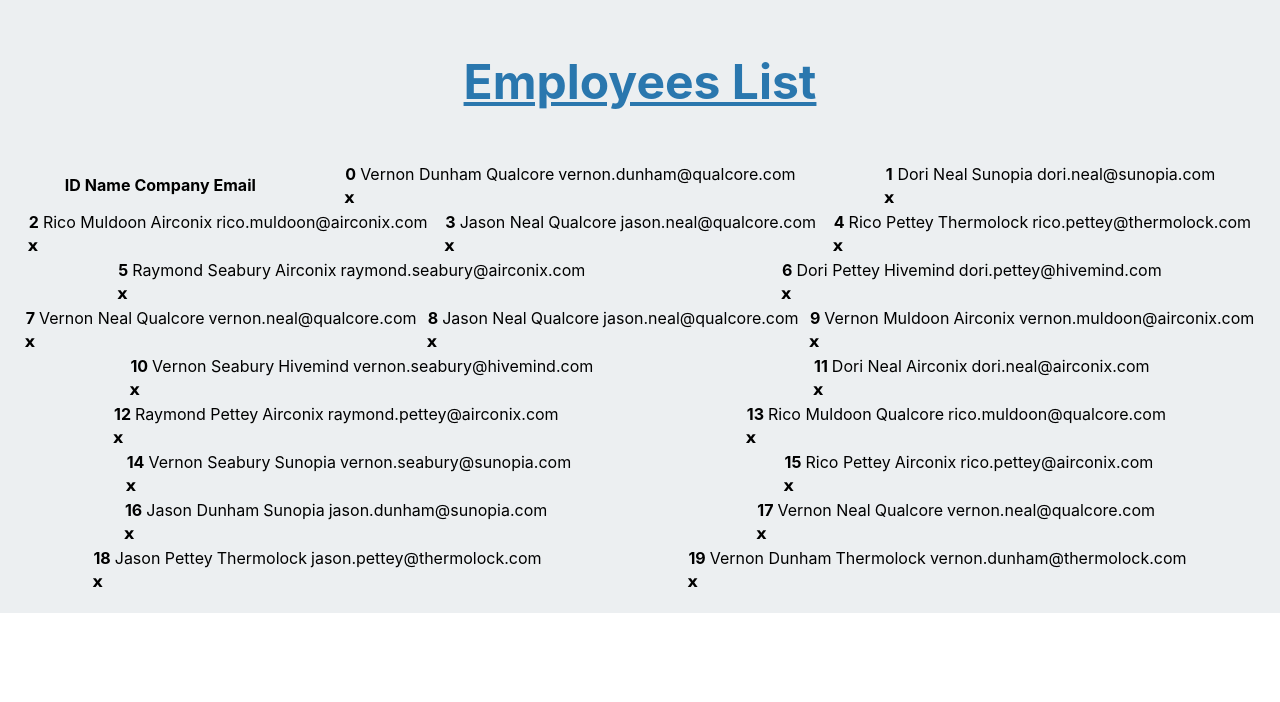
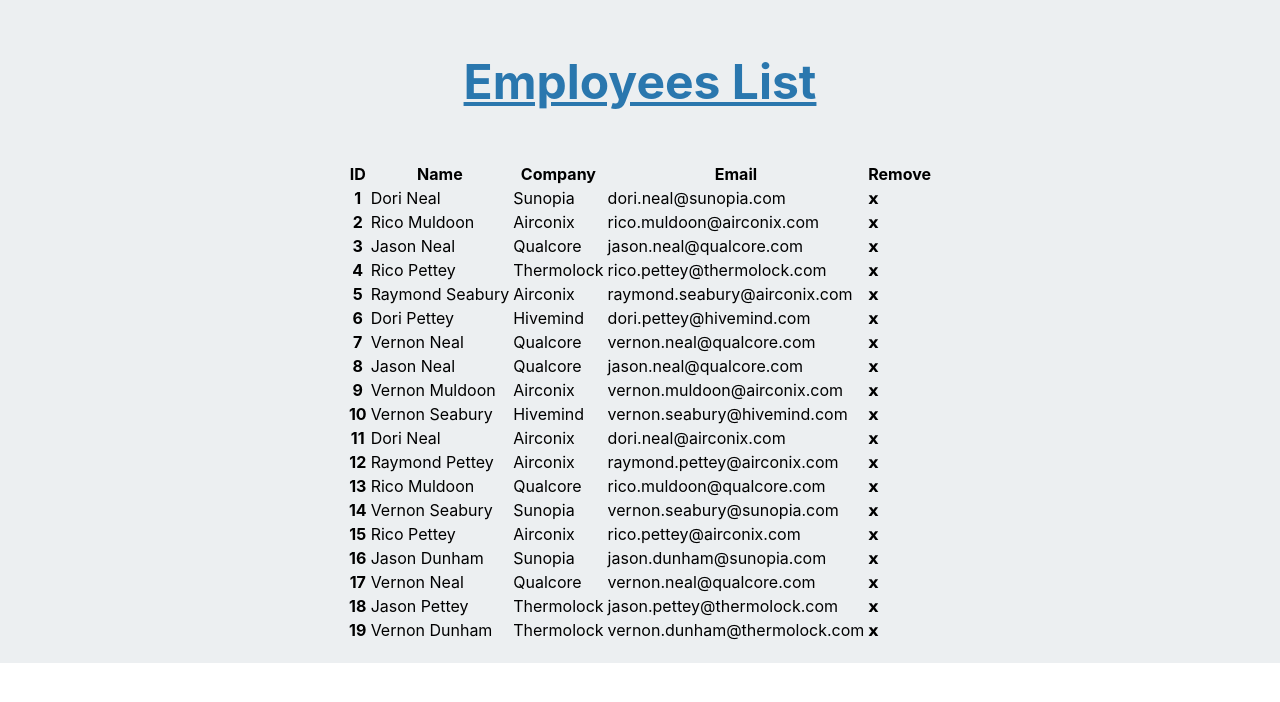
Before and after one commit to deeannalynn/React-Employee-Directory, a React (Create React App) app: page / in a window 1280 px wide. Shown: the top 702 px of the page. Built offline with nearby package versions, Linux system fonts and the light colour scheme.

Commit message:
fixed the table format

```diff
--- a/src/App.js
+++ b/src/App.js
@@ -1,12 +1,14 @@
 import React, { Component } from 'react';
 import Wrapper from "./components/Wrapper";
 import Title from "./components/Title";
-import EmployeeCard from "./components/EmployeeCard"
+// import EmployeeCard from "./components/EmployeeCard"
+import Table from 'react-bootstrap/Table';
+
 import employees from "./employees.json";
-import TopRow from "./components/TopRow";
-import './App.css';
+// import TopRow from "./components/TopRow";
+// import './App.css';
 
- class App extends Component {
+class App extends Component {
   state = {
     employees
   };
@@ -21,16 +23,31 @@ import './App.css';
     return (
       <Wrapper>
         <Title>Employees List</Title>
-        <TopRow/>
-        {this.state.employees.map(employee => (
-          <EmployeeCard
-            removeEmployee={this.removeEmployee}
-            id={employee.id}
-            name={employee.name}
-            company={employee.company}
-            email={employee.email}
-          />
-        ))}
+        {/* <TopRow /> */}
+        <Table striped bordered hover>
+          <thead>
+            <tr>
+              <th>ID</th>
+              <th>Name</th>
+              <th>Company</th>
+              <th>Email</th>
+              <th>Remove</th>
+            </tr>
+          </thead>
+          <tbody>
+            {this.state.employees.map(employee => (
+              <tr>
+                <th>{employee.id}</th>
+                <td>{employee.name}</td>
+                <td>{employee.company}</td>
+                <td>{employee.email}</td>
+                <td>    <span onClick={() => employee.removeEmployee(employee.id)} className="remove">
+                  𝘅
+                        </span>
+                </td>
+              </tr>
+            ))}</tbody>
+        </Table>
       </Wrapper>
     );
   }
--- a/src/components/EmployeeCard/index.js
+++ b/src/components/EmployeeCard/index.js
@@ -1,21 +1,29 @@
 import React from "react";
+import Table from 'react-bootstrap/Table';
 import "./style.css";
+import TopRow from "../TopRow";
+
 
 function EmployeeCard(props) {
+
   return (
-    <table className="table">
-      <tbody className="content">
+    <Table>
+      <TopRow/>
+      <tbody>
+      {props.employees.map(employee => (
         <tr>
-          <th scope="row">{props.id}</th>
-          <td>{props.name}</td>
-          <td>{props.company}</td>
-          <td>{props.email}</td>
+        <th >{props.id}</th>
+        <td>{props.name}</td>
+        <td>{props.company}</td>
+        <td>{props.email}</td>
+        <td>    <span onClick={() => props.removeEmployee(props.id)} className="remove">
+        𝘅
+        </span>
+        </td>
         </tr>
+      ))}
         </tbody>
-    <span onClick={() => props.removeEmployee(props.id)} className="remove">
-      𝘅
-      </span>
-    </table >
+    </Table>
   );
 }
 
--- a/src/components/TopRow/index.js
+++ b/src/components/TopRow/index.js
@@ -2,16 +2,15 @@ import React from "react";
 
 function TopRow(props) {
   return (
-    <table className="table">
       <thead>
         <tr>
-          <th scope="col">ID</th>
-          <th scope="col">Name</th>
-          <th scope="col">Company</th>
-          <th scope="col">Email</th>
+          <th>ID</th>
+          <th>Name</th>
+          <th>Company</th>
+          <th>Email</th>
+          <th>Remove</th>
         </tr>
       </thead>
-      </table>
   )}
 
   export default TopRow;
--- a/src/employees.json
+++ b/src/employees.json
@@ -1,9 +1,4 @@
 [{
-    "id": 0,
-    "name": "Vernon Dunham",
-    "company": "Qualcore",
-    "email": "vernon.dunham@qualcore.com"
-  }, {
     "id": 1,
     "name": "Dori Neal",
     "company": "Sunopia",
```
Also changed, not shown: src/components/EmployeeRow/index.js (added, +19 -0 lines).
